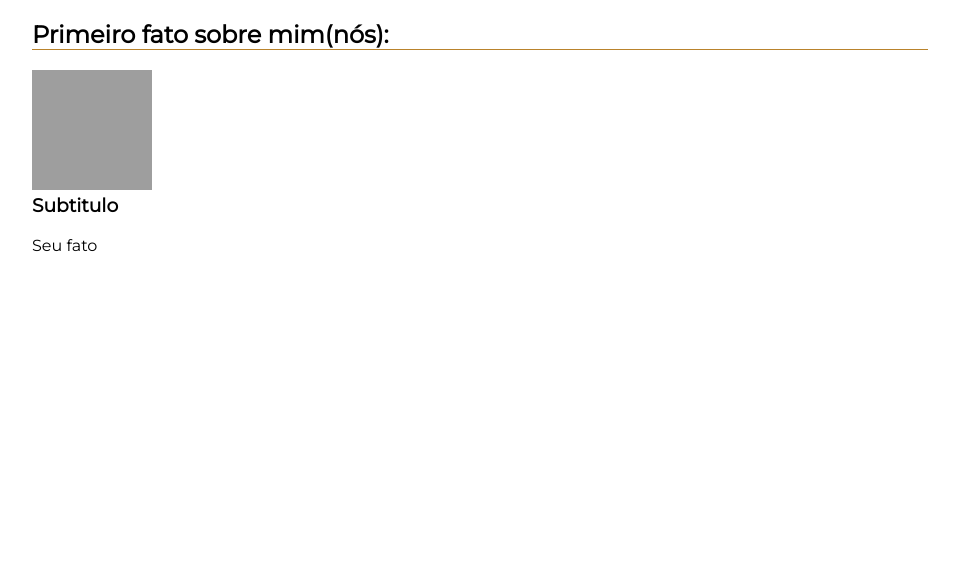
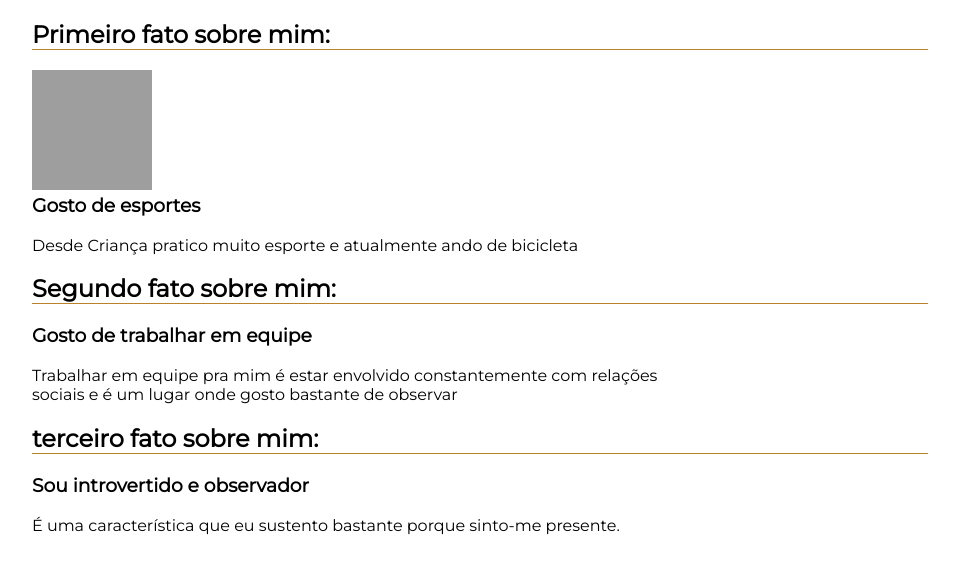
Before and after one commit to Kenzie-Academy-Brasil-Developers/m1-entrega-s1-resolvendo-conflitos-herivelton5, a plain HTML site: page index.html in a window 1280 px wide. Shown: the whole page, without its empty margins (160-1119 px from the left). Drawn offline with Linux system fonts and the light colour scheme; grey boxes are pictures that could not be loaded.

Commit message:
add index.html

```diff
--- a/index.html
+++ b/index.html
@@ -12,17 +12,33 @@
 <body>
     <main>
         <section id="primeiro_fato">
-            <h1>Primeiro fato sobre mim(nós):</h1>
+            <h1>Primeiro fato sobre mim:</h1>
 
             <div id="seu_nome">
                 <aside>
-                    <img src="https://cdn.pixabay.com/photo/2016/11/21/14/31/vw-bus-1845719_960_720.jpg" alt="">
+                    <img src="https://raw.githubusercontent.com/kaiqs66699/kaiqs66699.github.io/master/jpeg/foto.jpeg" width="150" alt="">
                 </aside>
                 <article>
-                    <h3>Subtitulo</h3>
-                    <p>Seu fato</p>
+                    <h3>Gosto de esportes</h3>
+                    <p>Desde Criança pratico muito esporte e atualmente ando de bicicleta</p>
                 </article>
             </div>
+        </section>
+        <section id="segundo_fato">
+            <h1>Segundo fato sobre mim:</h1>
+
+            <div id="seu_nome">
+                <article>
+                    <h3>Gosto de trabalhar em equipe</h3>
+                        <p>Trabalhar em equipe pra mim é estar envolvido constantemente com relações sociais e é um lugar onde gosto bastante de observar</p>
+                </article>
+            </div>
+        </section>
+
+        <section id="terceiro_fato">
+            <h1>terceiro fato sobre mim:</h1>
+                <h3>Sou introvertido e observador</h3>
+                    <p>É uma característica que eu sustento bastante porque sinto-me presente.</p>
         </section>
     </main>
 </body>
```
